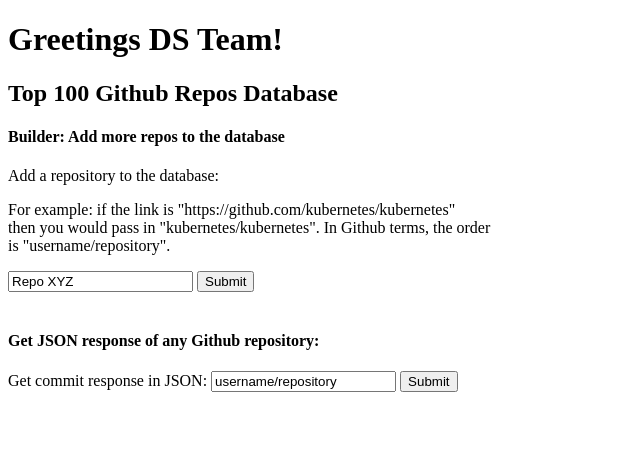
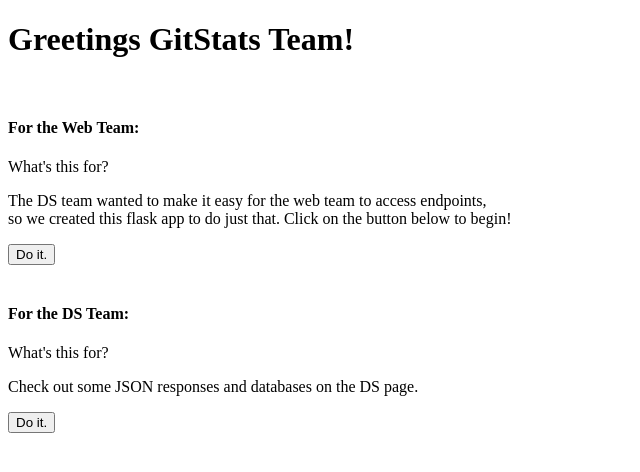
Before and after one commit to npgeorge/gitstats-tester, a Flask app: template git_app/templates/homepage.html in a window 1280 px wide. Shown: the top 472 px of the page, without its empty margins (0-640 px from the left). Run offline with Flask 2, Linux system fonts and the light colour scheme; the template is opened without the code that fills it, so the values that code supplies are empty.

Commit message:
second try

```diff
--- a/git_app/templates/homepage.html
+++ b/git_app/templates/homepage.html
@@ -7,31 +7,25 @@
 </head>
 <body>
 
-    <h1>Greetings DS Team!</h1>
+    <h1>Greetings GitStats Team!</h1>
+    <br/>
+    <h4>For the Web Team:</h4>
 
-    <h2>Top 100 Github Repos Database</h2>
-
-    <h4>Builder: Add more repos to the database</h4>
-
-    <form action="/repos/add" method="POST">
-        <label>Add a repository to the database:</label>
-        <p>For example: if the link is "https://github.com/kubernetes/kubernetes" <br/>
-        then you would pass in "kubernetes/kubernetes". In Github terms, the order <br/>
-        is "username/repository".</nav></p>
-        <input type="text" name="repo" placeholder="Repo XYZ" value="Repo XYZ">
-
-        <button>Submit</button>
+    <form action="/web" method="GET">
+        <label>What's this for?</label>
+        <p>The DS team wanted to make it easy for the web team to access endpoints, <br/>
+        so we created this flask app to do just that. Click on the button below to begin!</p>
+        <button>Do it.</button>
     </form>
 
     <br/>
 
-    <h4>Get JSON response of any Github repository:</h4>
+    <h4>For the DS Team:</h4>
 
-    <form action="/repos/commits" method="POST">
-        <label>Get commit response in JSON:</label>
-        <input type="text" name="repo_commits" placeholder="..." value="username/repository">
-
-        <button>Submit</button>
+    <form action="/ds" method="GET">
+        <label>What's this for?</label>
+        <p>Check out some JSON responses and databases on the DS page.</p>
+        <button>Do it.</button>
     </form>
 
 </body>
```
Also changed, not shown: git_app/routes.py (+6 -1 lines), git_app/templates/ds.html (added, +38 -0 lines).
